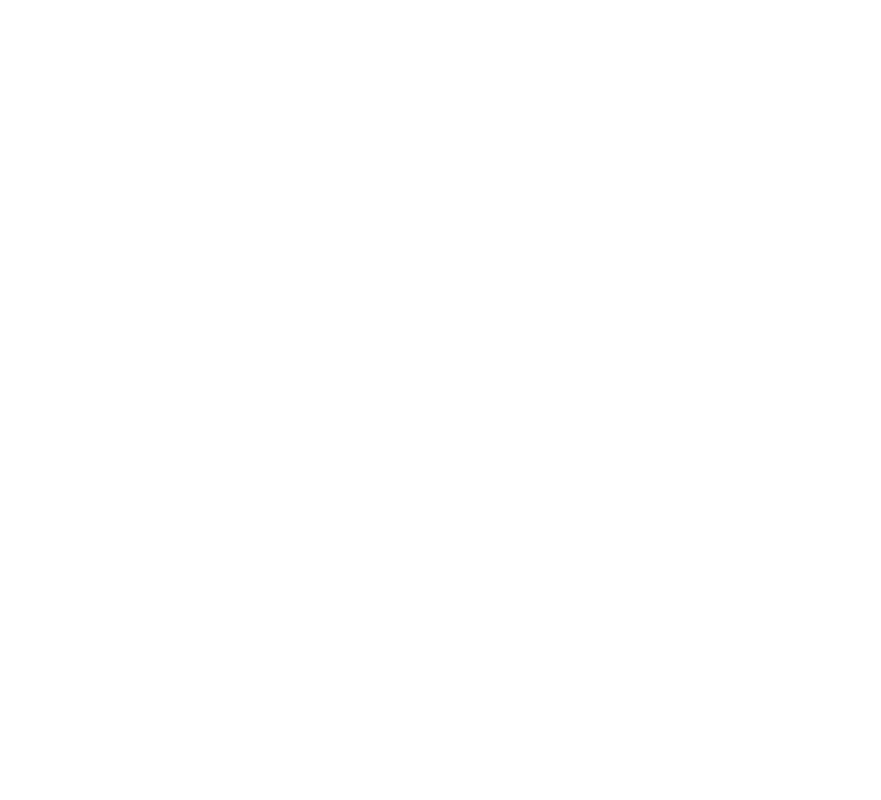
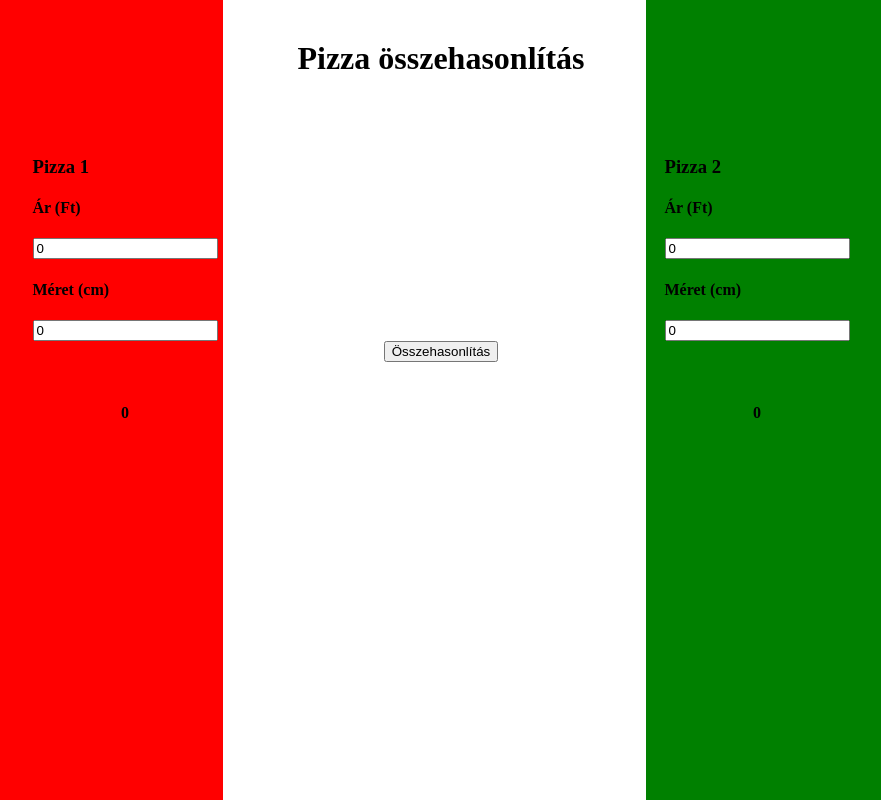
Before and after one commit to Kpeti962/reactPizzaComparison, a React (Create React App) app: page / in a window 1280 px wide. Shown: the whole page, without its empty margins (199-1080 px from the left). Built offline with nearby package versions, Linux system fonts and the light colour scheme.

Commit message:
added the calculation

```diff
--- a/package.json
+++ b/package.json
@@ -10,6 +10,8 @@
     "react": "^18.2.0",
     "react-dom": "^18.2.0",
     "react-scripts": "5.0.1",
+    "sass": "^1.54.0",
+    "scss": "^0.2.4",
     "web-vitals": "^2.1.4"
   },
   "scripts": {
--- a/src/App.js
+++ b/src/App.js
@@ -1,8 +1,11 @@
+import MainPage from './components/MainPage'
+import './styles/app.scss'
+
 
 function App() {
   return (
     <div className="App">
-
+    <MainPage />
     </div>
   );
 }
--- /dev/null
+++ b/src/components/ComparisonPage.js
@@ -0,0 +1,74 @@
+import React, { useState } from "react";
+
+const ComparisonPage = () => {
+  const [result, setResult] = useState(0);
+  const [result2, setResult2] = useState(0);
+  const [resultAnnouncement, setResultAnnouncement] = useState("")
+
+  const [priceInput, setPriceInput] = useState(0);
+  const [priceInput2, setPriceInput2] = useState(0);
+  const [sizeInput, setSizeInput] = useState(0);
+  const [sizeInput2, setSizeInput2] = useState(0);
+
+  const priceInputHandler = (e) => {
+    setPriceInput(e.target.valueAsNumber);
+  };
+  const priceInput2Handler = (e) => {
+    setPriceInput2(e.target.valueAsNumber);
+  };
+  const sizeInputHandler = (e) => {
+    setSizeInput(e.target.valueAsNumber);
+  };
+  const sizeInput2Handler = (e) => {
+    setSizeInput2(e.target.valueAsNumber);
+  };
+
+  const getResults = (e) => {
+    setResult(`${(priceInput / ((sizeInput / 2) ** 2 * Math.PI)).toFixed(2)} Ft/cm²`);
+    setResult2(`${(priceInput2 / ((sizeInput2 / 2) ** 2 * Math.PI)).toFixed(2)} Ft/cm²`);
+    setResultAnnouncement(setResult < setResult2 ? "Az első pizza jobban megéri" : "A második pizza jobban megéri")
+  };
+
+  return (
+    <div className="comparePage">
+      <div className="pizzaOneAndTwo">
+        <div className="pizzaOne">
+          <h3>Pizza 1</h3>
+          <h4>Ár (Ft)</h4>
+          <input
+            value={priceInput}
+            onChange={priceInputHandler}
+            type="number"
+          />
+          <h4>Méret (cm)</h4>
+          <input value={sizeInput} onChange={sizeInputHandler} type="number" />
+        </div>
+        <div className="pizzaTwo">
+          <h3>Pizza 2</h3>
+          <h4>Ár (Ft)</h4>
+          <input
+            value={priceInput2}
+            onChange={priceInput2Handler}
+            type="number"
+          />
+          <h4>Méret (cm)</h4>
+          <input
+            value={sizeInput2}
+            onChange={sizeInput2Handler}
+            type="number"
+          />
+        </div>
+      </div>
+      <div className="compareBtn">
+        <button onClick={getResults}>Összehasonlítás</button>
+        <h4>{resultAnnouncement}</h4>
+      </div>
+      <div className="results">
+        <h4>{result}</h4>
+        <h4>{result2}</h4>
+      </div>
+    </div>
+  );
+};
+
+export default ComparisonPage;
--- /dev/null
+++ b/src/components/MainPage.js
@@ -0,0 +1,19 @@
+import React from 'react';
+import ComparisonPage from './ComparisonPage';
+
+
+const MainPage = () => {
+
+    return(
+        <div className="mainPage">
+            <div className="title">
+            <h1>Pizza összehasonlítás</h1>
+            </div>
+            <ComparisonPage />
+        </div>
+    )
+}
+
+
+
+export default MainPage
--- /dev/null
+++ b/src/styles/app.scss
@@ -0,0 +1,5 @@
+
+
+
+@import './comparisonPage.scss';
+@import './mainPage.scss'
--- /dev/null
+++ b/src/styles/comparisonPage.scss
@@ -0,0 +1,17 @@
+body{
+    background-image: linear-gradient(to right, rgb(255, 0, 0) 33%, white 33%, white 66%, green 66%, green 100%);
+    box-sizing: border-box;
+}
+
+
+.pizzaOneAndTwo{
+    display: flex;
+    justify-content: space-around;
+}
+.compareBtn{
+    text-align: center;
+}
+.results{
+    display: flex;
+    justify-content: space-around;
+}
--- /dev/null
+++ b/src/styles/mainPage.scss
@@ -0,0 +1,4 @@
+.title{
+    text-align: center;
+    margin: 40px 0 60px 0
+}
```
Also changed, not shown: 1 other file (tests, documents, lock files or other folders).
